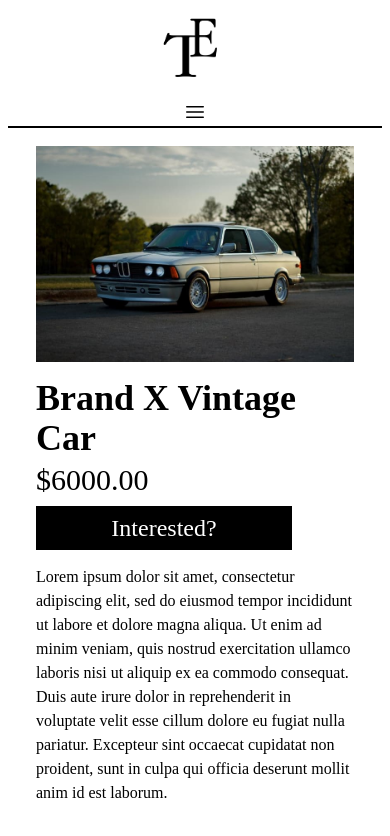
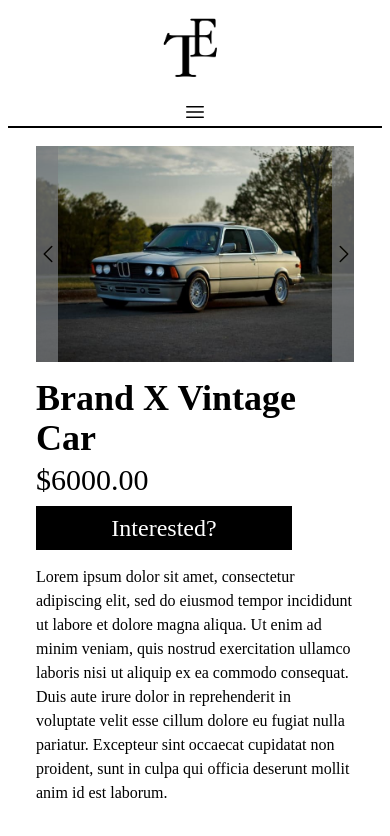
Before and after one commit to JerickWong/toy-envoy-website, a Next.js app: page /cars in a window 390 px wide. Shown: the top 836 px of the page. Built offline with nearby package versions, Linux system fonts and the light colour scheme.

Commit message:
Full responsive

```diff
--- a/app/cars/page.js
+++ b/app/cars/page.js
@@ -2,13 +2,13 @@
 
 import { useRouter } from 'next/navigation'
 import Image from 'next/image'
+import { useKeenSlider } from 'keen-slider/react'
 import SecondaryNavbar from '@/components/SecondaryNavbar'
-import { useKeenSlider } from 'keen-slider/react'
 import 'keen-slider/keen-slider.min.css'
 
 export default function Home() {
   const router = useRouter()
-  const [sliderRef] = useKeenSlider({
+  const [sliderRef, slider] = useKeenSlider({
     loop: true,
     slidesPerView: 1,
     mode: 'free-snap',
@@ -18,18 +18,19 @@ export default function Home() {
   return (
     <div className='max-h-screen min-h-screen flex flex-col'>
       <SecondaryNavbar />
-      <section className='md:flex-row flex-col my-4 mx-9 flex justify-center gap-4'>
+      <section className='md:flex-row flex-col my-4 mx-9 flex justify-center gap-4 md:max-h-half-screen'>
         <div ref={sliderRef} className='keen-slider slider'>
           <div className='keen-slider__slide'>
             <div>
               <Image
-                sizes='(max-width: 765px) 100vw, 500px'
+                sizes='(max-width: 987px) 100vw, 500px'
                 srcset='
                 /vintage-item1-300.jpg 300w,
-                /vintage-item1-765.jpg 765w'
+                /vintage-item1-765.jpg 765w,
+                /vintage-item1-1200.jpg 987w'
                 width={100}
                 height={10}
-                src='/vintage-item1-765.jpg'
+                src='/vintage-item1-987.jpg'
                 className='w-full object-cover'
                 alt='Vintage Car' />
             </div>
@@ -37,13 +38,14 @@ export default function Home() {
           <div className='keen-slider__slide'>
             <div>
               <Image
-                sizes='(max-width: 765px) 100vw, 500px'
+                sizes='(max-width: 987px) 100vw, 500px'
                 srcset='
                 /vintage-item1-300.jpg 300w,
-                /vintage-item1-765.jpg 765w'
+                /vintage-item1-765.jpg 765w,
+                /vintage-item1-1200.jpg 987w'
                 width={100}
                 height={10}
-                src='/vintage-item1-765.jpg'
+                src='/vintage-item1-987.jpg'
                 className='w-full object-cover'
                 alt='Vintage Car' />
             </div>
@@ -51,17 +53,28 @@ export default function Home() {
           <div className='keen-slider__slide'>
             <div>
               <Image
-                sizes='(max-width: 765px) 100vw, 500px'
+                sizes='(max-width: 987px) 100vw, 500px'
                 srcset='
                 /vintage-item1-300.jpg 300w,
-                /vintage-item1-765.jpg 765w'
+                /vintage-item1-765.jpg 765w,
+                /vintage-item1-1200.jpg 987w'
                 width={100}
                 height={10}
-                src='/vintage-item1-765.jpg'
+                src='/vintage-item1-987.jpg'
                 className='w-full object-cover'
                 alt='Vintage Car' />
             </div>
           </div>
+          <button onClick={() => slider.current.prev()} className='previous'>
+            <svg xmlns="http://www.w3.org/2000/svg" fill="none" viewBox="0 0 24 24" strokeWidth={1.5} stroke="currentColor" className="w-6 h-6 m-auto">
+              <path strokeLinecap="round" strokeLinejoin="round" d="M15.75 19.5L8.25 12l7.5-7.5" />
+            </svg>
+          </button>
+          <button onClick={() => slider.current.next()} className='next'>
+            <svg xmlns="http://www.w3.org/2000/svg" fill="none" viewBox="0 0 24 24" strokeWidth={1.5} stroke="currentColor" className="w-6 h-6 m-auto">
+              <path strokeLinecap="round" strokeLinejoin="round" d="M8.25 4.5l7.5 7.5-7.5 7.5" />
+            </svg>
+          </button>
         </div>
         <div className='content font-montserrat'>
           <h2 className='text-4xl mb-1 font-extrabold dark:text-white '>Brand X Vintage Car</h2>
@@ -82,34 +95,40 @@ export default function Home() {
       <hr className='md:block hidden my-2 border-t-2 border-black' />
       <div className='md:flex justify-evenly gap-4 hidden'>
         <Image
-          sizes='(max-width: 765px) 100vw, 400px'
+          sizes='(max-width: 987px) 100vw, 400px'
           srcset='
           /vintage-item1-300.jpg 300w,
-          /vintage-item1-765.jpg 765w'
+          /vintage-item1-765.jpg 765w,
+          /vintage-item1-1200.jpg 987w'
           width={100}
-            height={10}
-          src='/vintage-item1-765.jpg'
-          className='w-full'
+          height={10}
+          src='/vintage-item1-987.jpg'
+          className='w-full cursor-pointer'
+          onClick={() => slider.current.moveToIdx(0)}
           alt='Vintage Car' />
         <Image
-          sizes='(max-width: 765px) 100vw, 400px'
+          sizes='(max-width: 987px) 100vw, 400px'
           srcset='
           /vintage-item1-300.jpg 300w,
-          /vintage-item1-765.jpg 765w'
+          /vintage-item1-765.jpg 765w,
+          /vintage-item1-1200.jpg 987w'
           width={100}
-            height={10}
-          src='/vintage-item1-765.jpg'
-          className='w-full'
+          height={10}
+          src='/vintage-item1-987.jpg'
+          className='w-full cursor-pointer'
+          onClick={() => slider.current.moveToIdx(1)}
           alt='Vintage Car' />
         <Image
-          sizes='(max-width: 765px) 100vw, 400px'
+          sizes='(max-width: 987px) 100vw, 400px'
           srcset='
           /vintage-item1-300.jpg 300w,
-          /vintage-item1-765.jpg 765w'
+          /vintage-item1-765.jpg 765w,
+          /vintage-item1-1200.jpg 987w'
           width={100}
-            height={10}
-          src='/vintage-item1-765.jpg'
-          className='w-full'
+          height={10}
+          src='/vintage-item1-987.jpg'
+          className='w-full cursor-pointer'
+          onClick={() => slider.current.moveToIdx(2)}
           alt='Vintage Car' />
       </div>
     </div>
--- a/app/globals.css
+++ b/app/globals.css
@@ -232,6 +232,7 @@ body {
 
 .slider {
   width: 100%;
+  height: 100%;
 }
 
 @media (min-width: 768px) {
@@ -240,5 +241,31 @@ body {
   }
   .slider {
     max-width: 40vw;
+    height: 41vh;
   }
 }
+
+.previous {
+  position: absolute;
+  height: 100%;
+  width: 7%;
+  background-color: #7d7f82;
+  opacity: 0.7;
+}
+
+.next {
+  position: absolute;
+  height: 100%;
+  width: 7%;
+  right: 0%;
+  background-color: #7d7f82;
+  opacity: 0.7;
+}
+
+.m-auto {
+  margin: auto;
+}
+
+.max-h-half-screen {
+  max-height: 50vh;
+}
```
